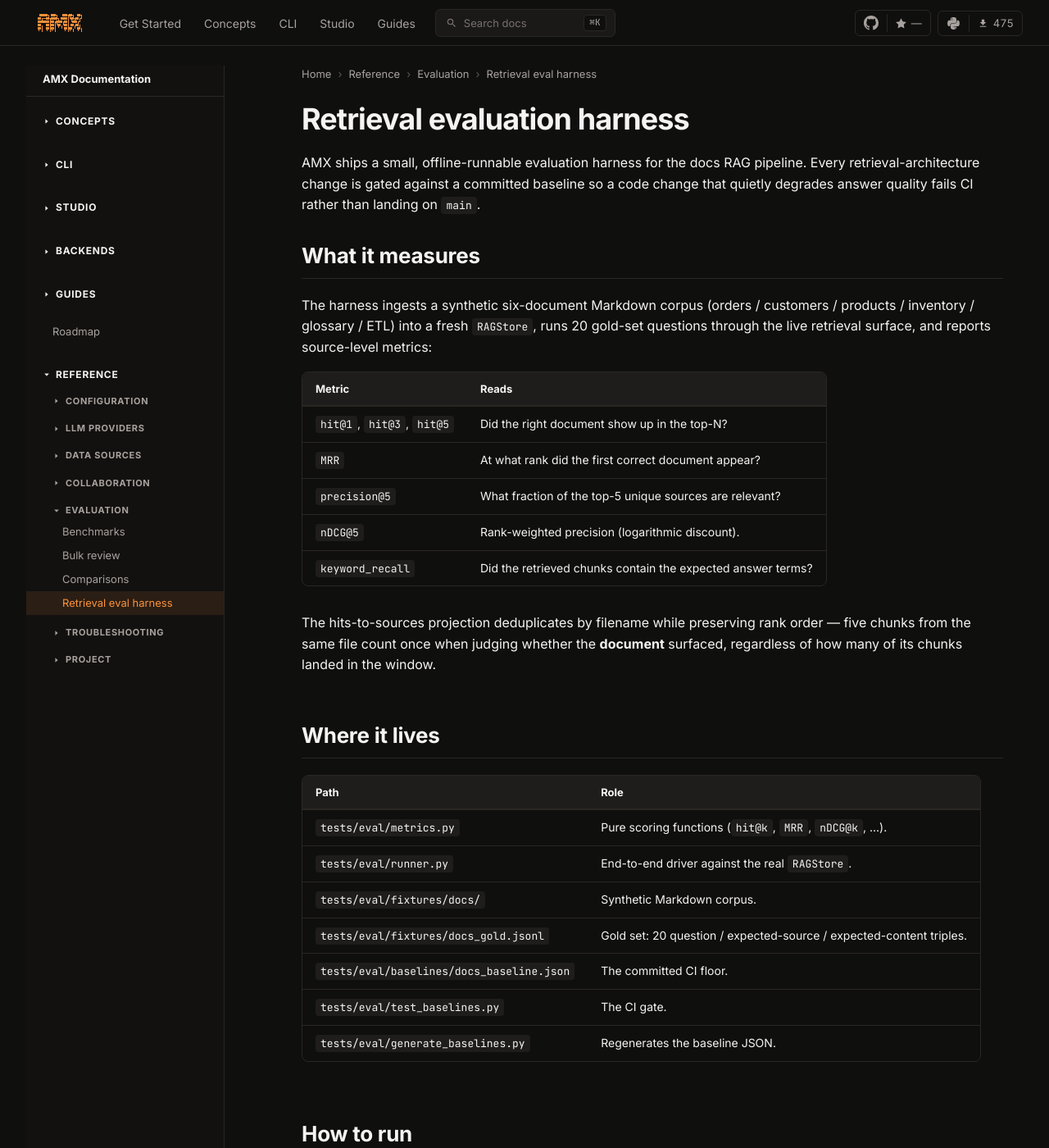
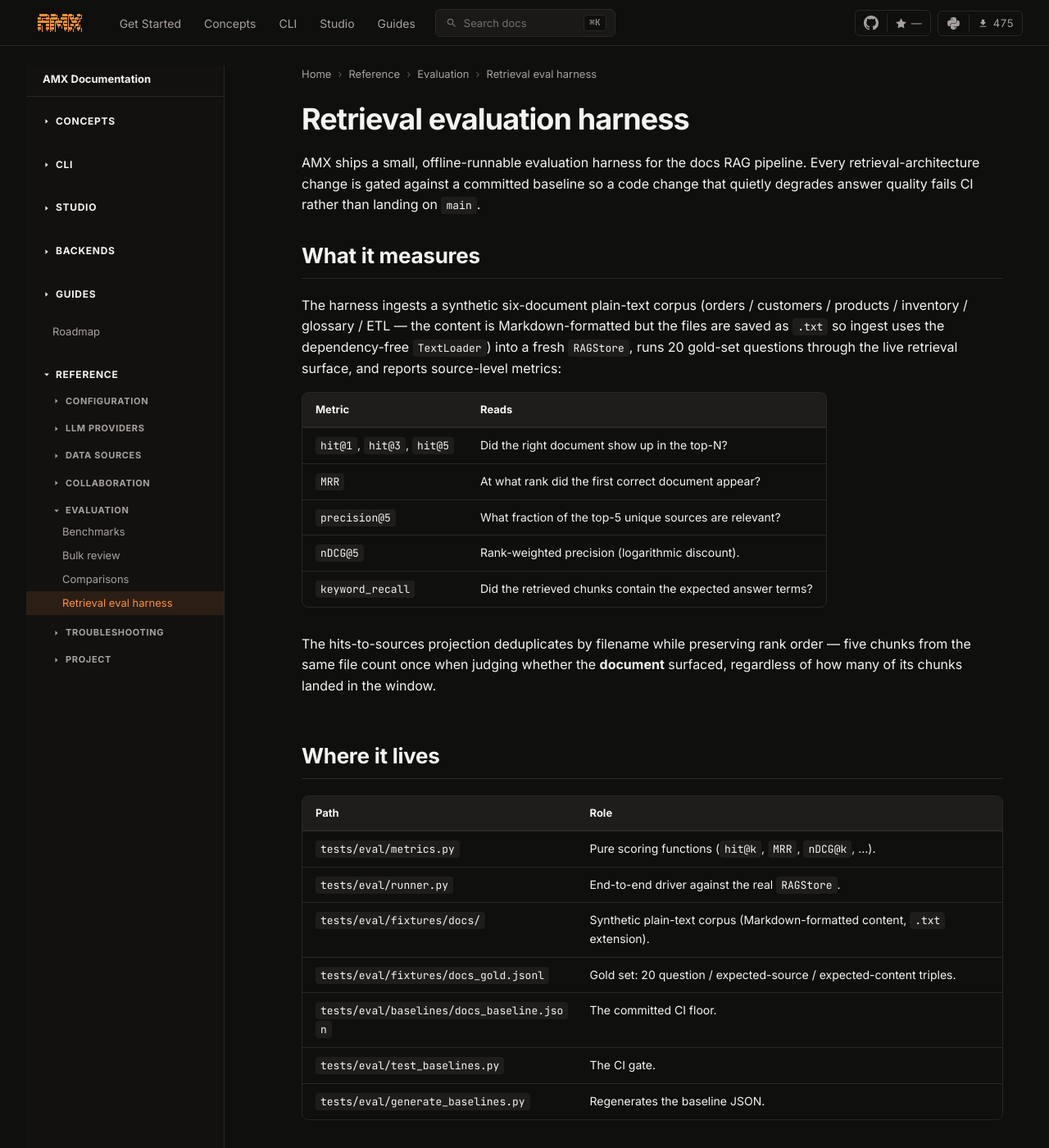
Before and after one commit to omeryasirkucuk/amx-docs, an MkDocs documentation site: the page built from docs/evaluation/retrieval-eval.md, in a window 1280 px wide and 1400 px high. Shown: the whole window at 82% size. Built offline with MkDocs 1.6.1 and Material for MkDocs 9.7.7, drawn with Linux system fonts in a browser that asks for light colours; comment, search, counter and statistics services are not loaded; some of the changed text lies outside the part shown.

Commit message:
docs(eval): note that fixture files are .txt, not .md (CI offline-only)

```diff
--- a/docs/evaluation/retrieval-eval.md
+++ b/docs/evaluation/retrieval-eval.md
@@ -7,10 +7,12 @@
 
 ## What it measures
 
-The harness ingests a synthetic six-document Markdown corpus
-(orders / customers / products / inventory / glossary / ETL) into a
-fresh `RAGStore`, runs 20 gold-set questions through the live
-retrieval surface, and reports source-level metrics:
+The harness ingests a synthetic six-document plain-text corpus
+(orders / customers / products / inventory / glossary / ETL — the
+content is Markdown-formatted but the files are saved as `.txt` so
+ingest uses the dependency-free `TextLoader`) into a fresh
+`RAGStore`, runs 20 gold-set questions through the live retrieval
+surface, and reports source-level metrics:
 
 | Metric | Reads |
 | --- | --- |
@@ -31,7 +33,7 @@
 | --- | --- |
 | `tests/eval/metrics.py` | Pure scoring functions (`hit@k`, `MRR`, `nDCG@k`, …). |
 | `tests/eval/runner.py` | End-to-end driver against the real `RAGStore`. |
-| `tests/eval/fixtures/docs/` | Synthetic Markdown corpus. |
+| `tests/eval/fixtures/docs/` | Synthetic plain-text corpus (Markdown-formatted content, `.txt` extension). |
 | `tests/eval/fixtures/docs_gold.jsonl` | Gold set: 20 question / expected-source / expected-content triples. |
 | `tests/eval/baselines/docs_baseline.json` | The committed CI floor. |
 | `tests/eval/test_baselines.py` | The CI gate. |
@@ -103,7 +105,9 @@
 The synthetic corpus is intentionally small so the harness runs in
 seconds. To strengthen coverage:
 
-1. Add a Markdown file to `tests/eval/fixtures/docs/`.
+1. Add a plain-text file to `tests/eval/fixtures/docs/` (`.txt`
+   extension keeps CI offline; use `.md` only if your environment
+   has the `markdown` PyPI package).
 2. Add the relevant question rows to
    `tests/eval/fixtures/docs_gold.jsonl` — each row is one JSON object
    with `id`, `question`, `expected_sources` (list of filenames), and
```
